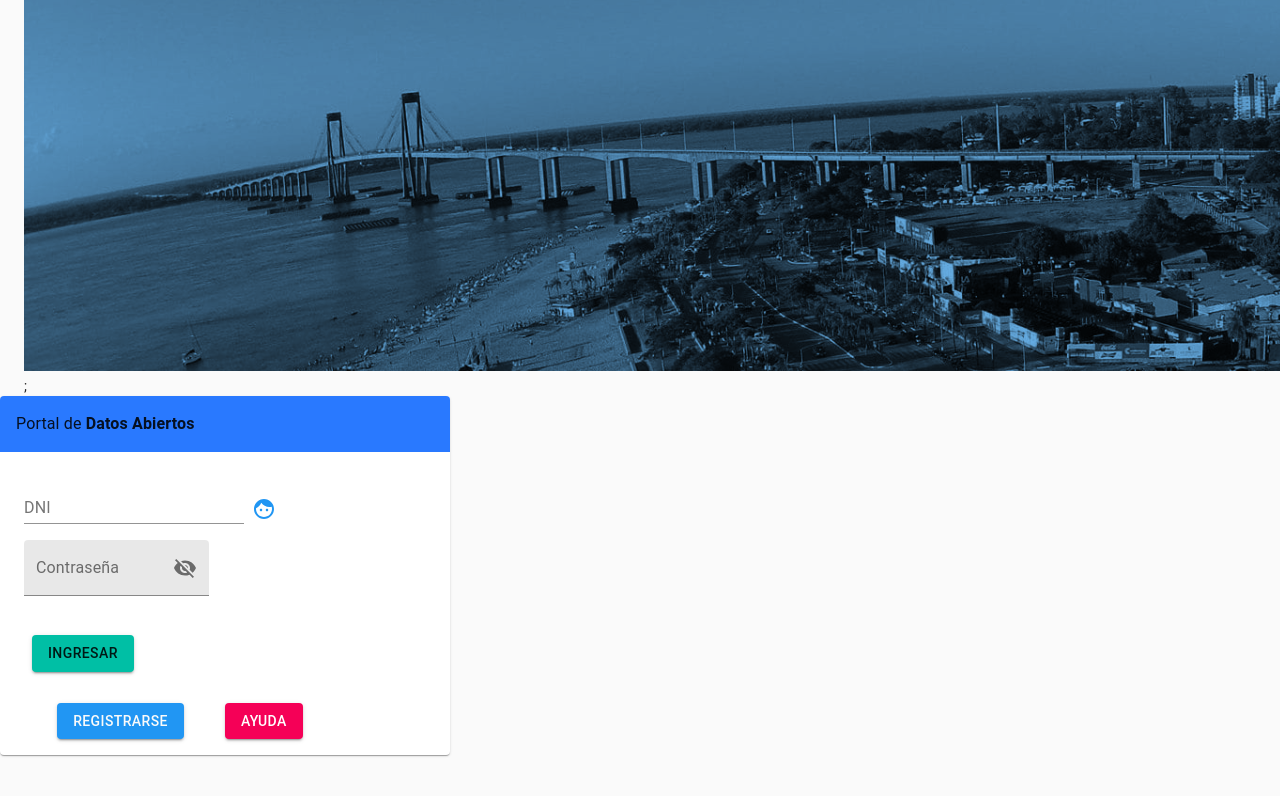
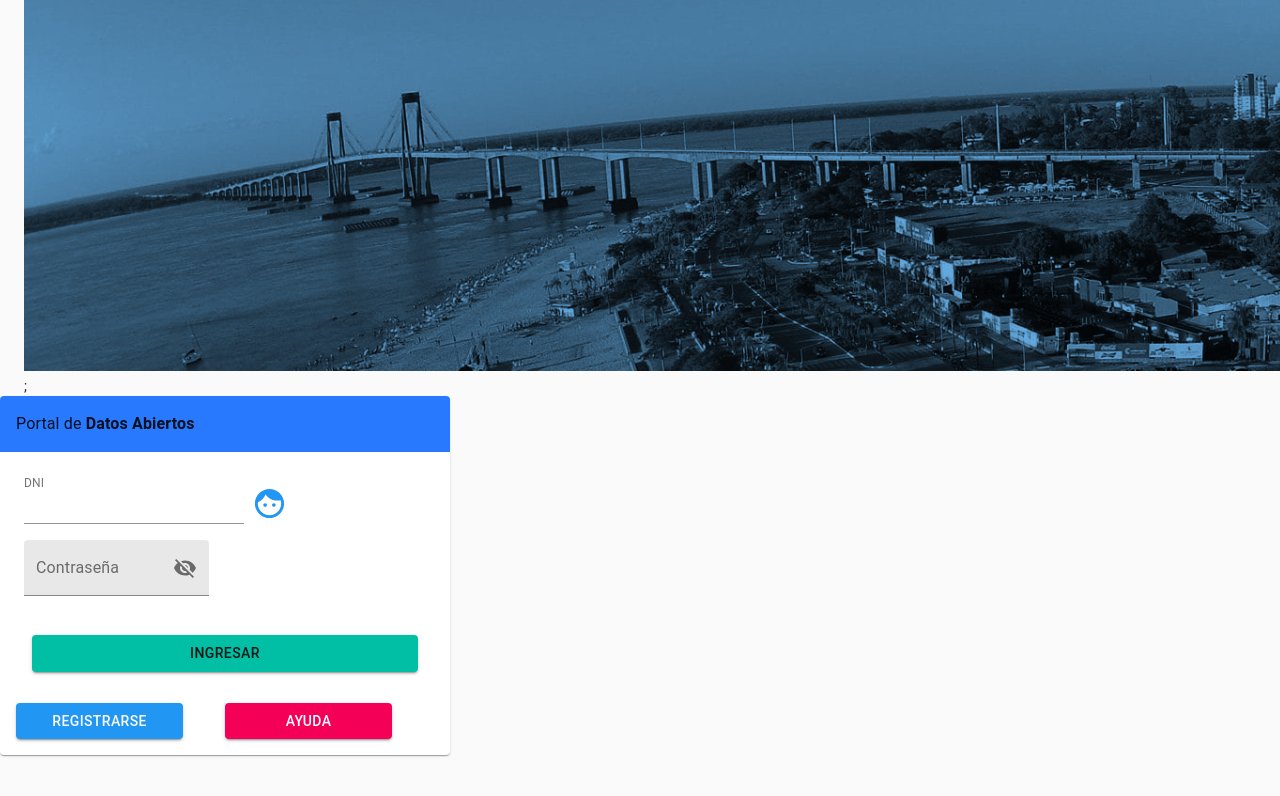
Before and after one commit to argrosarie/proyectomuni, a React (Create React App) app: page / in a window 1280 px wide. Shown: the top 796 px of the page. Built offline with nearby package versions, Linux system fonts and the light colour scheme.

Commit message:
Septimo Commit: Maquetacion de Boton Ingresar y Cambio de propiedades en InputDni

```diff
--- a/src/components/ButtonAyuda2.js
+++ b/src/components/ButtonAyuda2.js
@@ -28,12 +28,14 @@ theme.palette.success = theme.palette.augmentColor({
 
 function ButtonAyuda2() {
   return (
+    <div style={{ width: '80%' }}>
     <ThemeProvider theme={theme}>
 
-      <Button variant="contained" color="success" size="medium">
+      <Button variant="contained" color="success" size="medium" fullWidth>
        Ayuda
       </Button>
     </ThemeProvider>
+    </div>
   );
 }
 
--- a/src/components/ButtonIngresar.js
+++ b/src/components/ButtonIngresar.js
@@ -12,7 +12,7 @@ function ButtonIngresar() {
         <Grid
         //item xs={12}
         >
-      <Button variant="contained"  color="secondary" size="medium"
+      <Button variant="contained"  color="secondary" size="medium" fullWidth
       >Ingresar</Button>
         </Grid>
       {/* </Grid> */}
--- a/src/components/ButtonRegistrarse.js
+++ b/src/components/ButtonRegistrarse.js
@@ -6,11 +6,13 @@ import Grid from '@material-ui/core/Grid';
 
 function ButtonRegistrarse() {
     return (
+      <div style={{ width: '80%' }}>
       <Grid align="center">
-      <Button variant="contained"  color="primary" size="medium">
+      <Button variant="contained"  color="primary" size="medium" fullWidth>
         Registrarse
       </Button>
       </Grid>
+      </div>
     );
   }
 
--- a/src/components/Card.js
+++ b/src/components/Card.js
@@ -20,7 +20,7 @@ const useStyles = makeStyles({
     maxWidth: 450,
   },
   media: {
-    height: 140,
+    height: 500,
   },
 
 });
@@ -34,7 +34,7 @@ export default function MediaCard() {
 
       <CardActionArea>
         <CardContent style={{backgroundColor: "#2979ff"}} >
-        <Typography color='grey[500]' fontWeight={900} fontSize={24}>Portal de <strong>Datos Abiertos</strong></Typography>
+        <Typography color='grey[500]' fontWeight={900} fontSize={50}>Portal de <strong>Datos Abiertos</strong></Typography>
         </CardContent>
         <CardContent>
         <Grid container alignItems="center">
--- a/src/components/InputDni.js
+++ b/src/components/InputDni.js
@@ -3,6 +3,7 @@ import { makeStyles } from '@material-ui/core/styles';
 import TextField from '@material-ui/core/TextField';
 import Grid from '@material-ui/core/Grid';
 import FaceIcon from '@material-ui/icons/Face';
+import InputLabel from '@material-ui/core/InputLabel';
 
 const useStyles = makeStyles((theme) => ({
   margin: {
@@ -21,13 +22,27 @@ export default function InputDni() {
         <Grid
         container spacing={1}
         alignItems="flex-end"
+
         >
 
           <Grid item>
-            <TextField id="input-with-icon-grid" label="DNI" />
+          <TextField
+          id="standard-number"
+          label="DNI"
+          type="number" fullWidth
+         InputLabelProps={{
+           shrink: true,
+          }
+        }
+        />
+
+
+
+       {/* <TextField id="input-with-icon-grid" label="DNI" />
+            */}
           </Grid>
           <Grid item>
-            <FaceIcon color ="primary" />
+          <FaceIcon color ="primary" position="end" fontSize="large"  />
           </Grid>
         </Grid>
 
--- a/src/components/InputPw.js
+++ b/src/components/InputPw.js
@@ -59,7 +59,7 @@ export default function InputPw() {
 
        <Grid align="center">
         <FormControl className={clsx(classes.margin, classes.textField)} variant="filled">
-          <InputLabel htmlFor="filled-adornment-password">Contraseña</InputLabel>
+          <InputLabel htmlFor="filled-adornment-password" fullWidth>Contraseña</InputLabel>
           <FilledInput
             id="filled-adornment-password"
             type={values.showPassword ? 'text' : 'password'}
```
